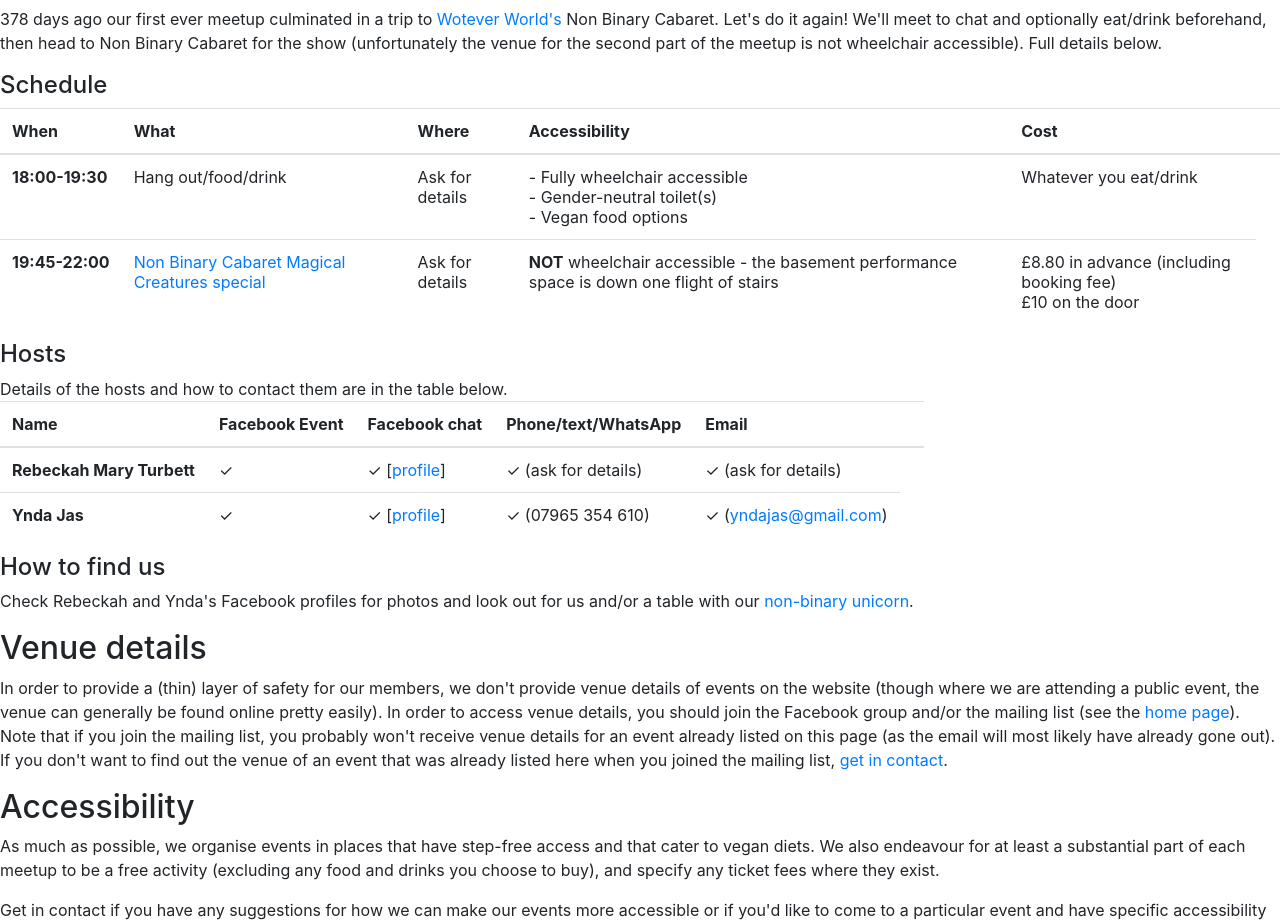
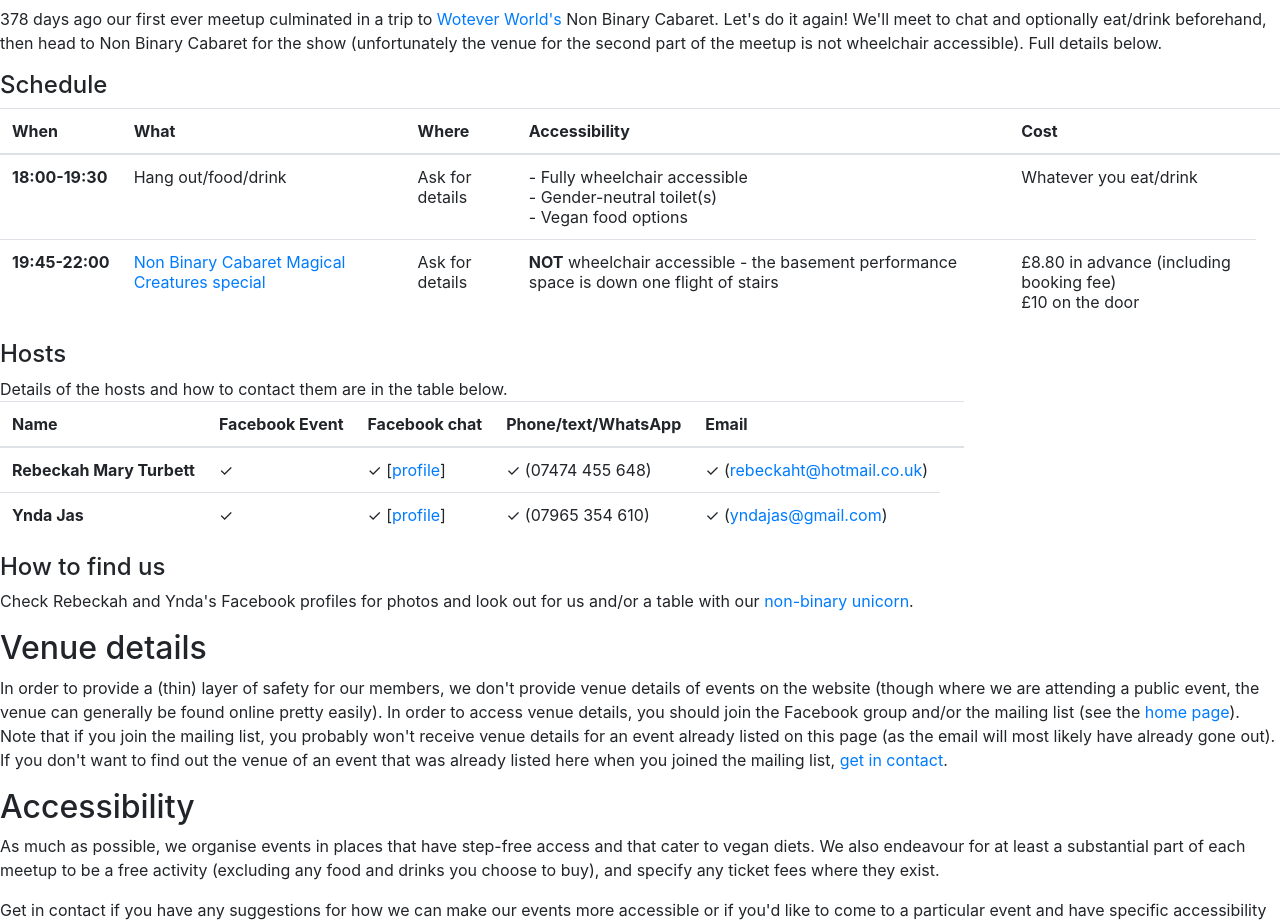
Before and after one commit to nonbinarylondon/Non-binary-London-website, a Jekyll site: the page built from events.html, in a window 1280 px wide. Shown: the part 301-1223 px from the top of the page. Built offline with Jekyll 4.4.1, drawn with Linux system fonts in a browser that asks for light colours.

Commit message:
Added Rebeckah's details; changed mailto subject

```diff
--- a/events.html
+++ b/events.html
@@ -58,15 +58,15 @@ Details of the hosts and how to contact them are in the table below.
         <th scope="row">Rebeckah Mary Turbett</th>
         <td>✓</td>
         <td>✓ [<a href="https://www.facebook.com/rebeckah.m.turbett" target="_blank">profile</a>]</td>
-        <td>✓ (ask for details)</td>
-        <td>✓ (ask for details)</td>
+        <td>✓ (07474 455 648)</td>
+        <td>✓ (<a href="mailto:rebeckaht@hotmail.co.uk?subject=nonbinary.london contact: 22 June event">rebeckaht@hotmail.co.uk</a>)</td>
       </tr>
       <tr>
         <th scope="row">Ynda Jas</th>
         <td>✓</td>
         <td>✓ [<a href="https://www.facebook.com/yndajas" target="_blank">profile</a>]</td>
         <td>✓ (07965 354 610)</td>
-        <td>✓ (<a href="mailto:yndajas@gmail.com?subject=nonbinary.london contact">yndajas@gmail.com</a>)</td>
+        <td>✓ (<a href="mailto:yndajas@gmail.com?subject=nonbinary.london contact: 22 June event">yndajas@gmail.com</a>)</td>
       </tr>
     </tbody>
   </table>
```
